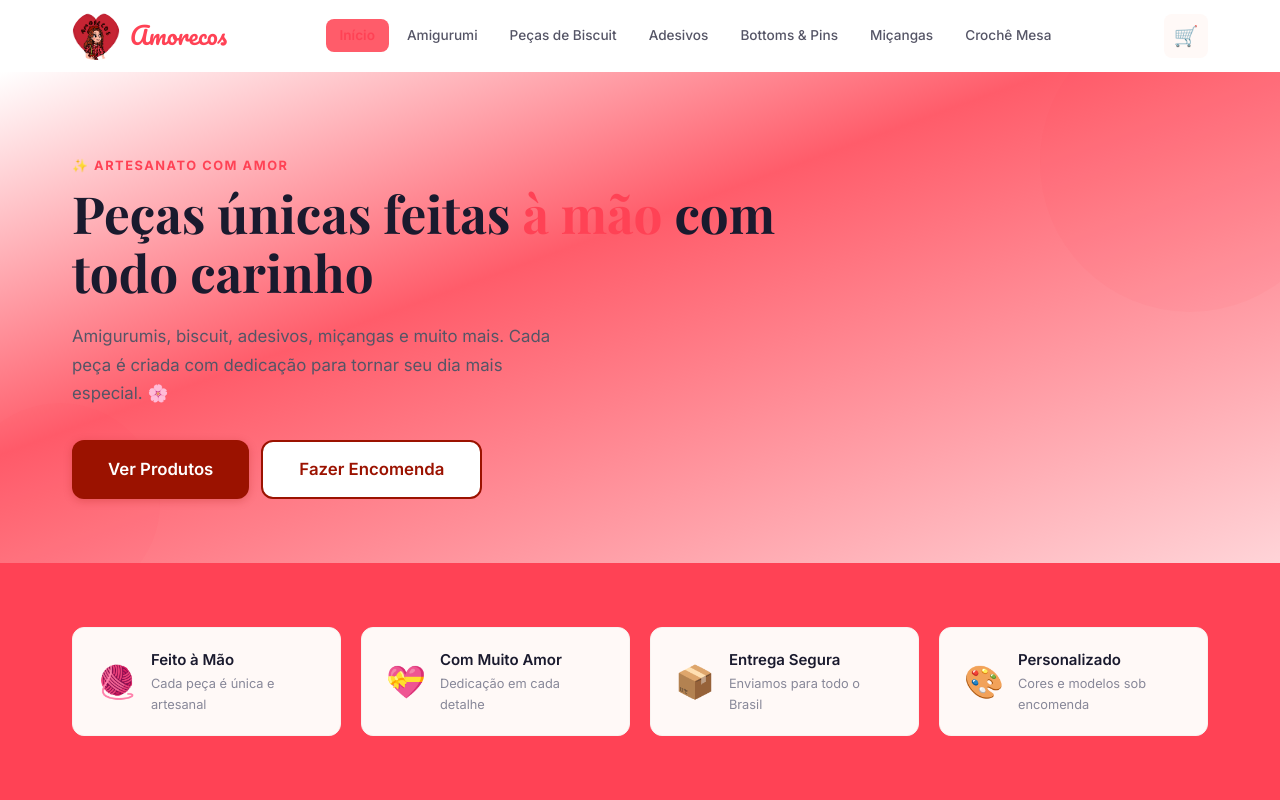
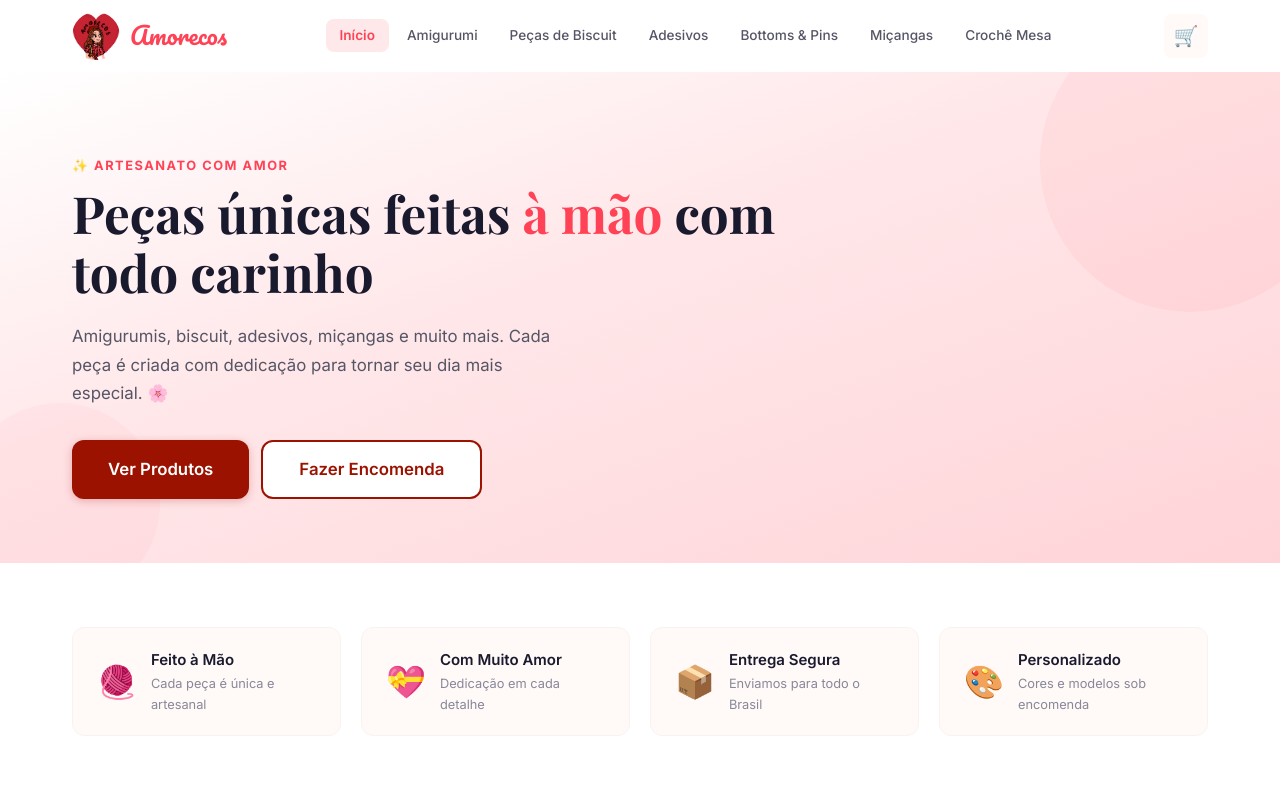
Before and after one commit to EliseuDev-Math/Amorecos, a React (Vite) app: page /#/ in a window 1280 px wide. Shown: the top 800 px of the page. Built offline with nearby package versions, Linux system fonts and the light colour scheme; a web font is replaced by a local one.

Commit message:
Update index.css

```diff
--- a/src/index.css
+++ b/src/index.css
@@ -2,13 +2,14 @@
 
 /* ===== CSS Variables ===== */
 :root {
-    --primary: #FF4255;
+  --primary: #FF4255;
   --primary-light: #FF6B7A;
-  --primary-lighter: #ff5c6a;
+  --primary-lighter: #FFE8EA;
+  --primary-dark: #E63A4C;
   --accent: #9B1200;
   --accent-light: #B91E0C;
   --accent-dark: #7A0E00;
-  --bg: #FF4255;
+  --bg: #FFFFFF;
   --bg-warm: #FFF9F7;
   --bg-card: #FFFFFF;
   --text-primary: #1A1A2E;
```
